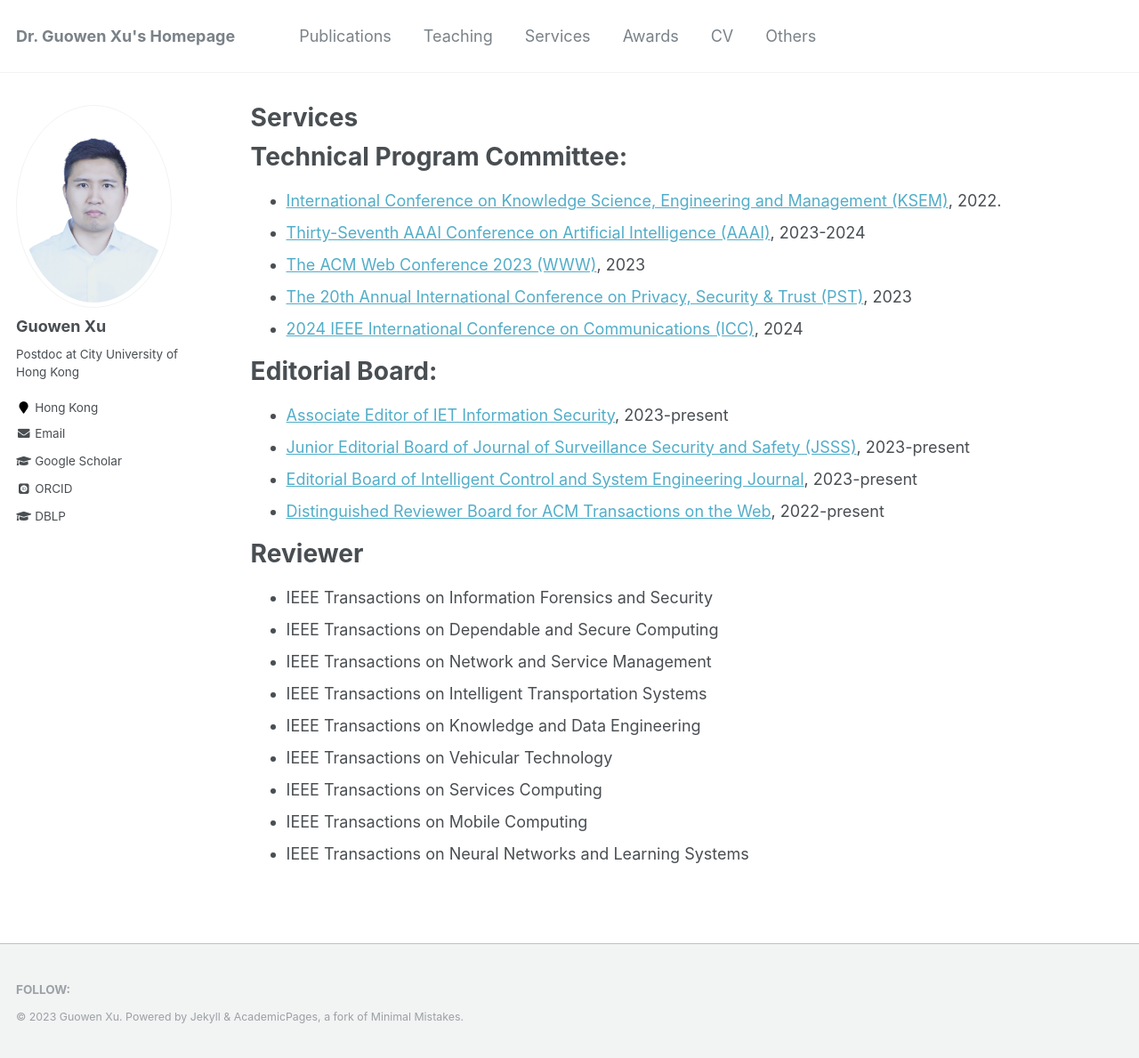
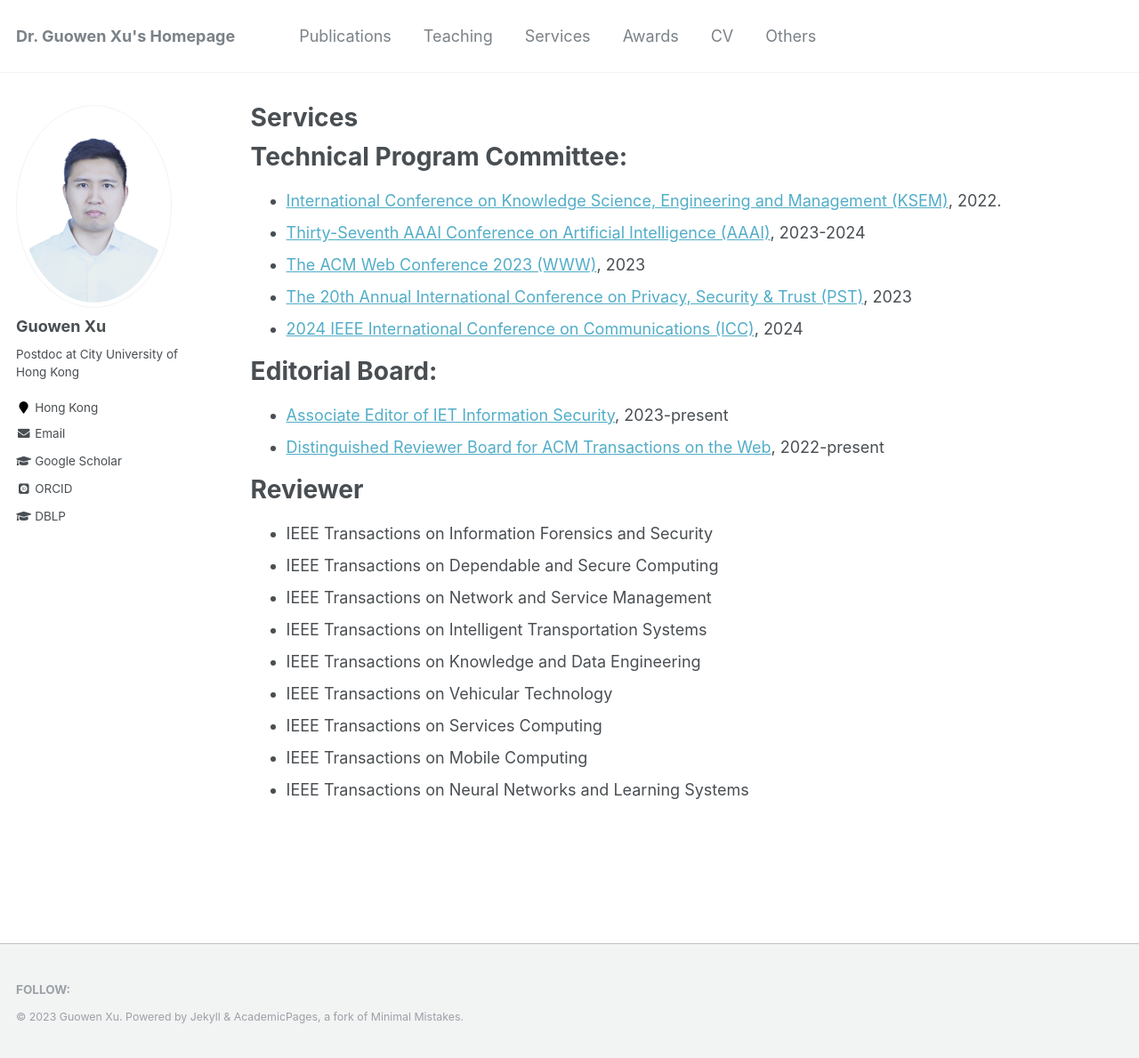
Before and after one commit to Guowen-xu/guowen-xu.github.io, a Jekyll site: the page built from _pages/services.md, in a window 1280 px wide and 1189 px high. Shown: the whole window at 89% size. Built offline with Jekyll 4.4.1, drawn with Linux system fonts in a browser that asks for light colours; some web fonts are replaced.

Commit message:
Update services.md

```diff
--- a/_pages/services.md
+++ b/_pages/services.md
@@ -15,8 +15,6 @@ Technical Program Committee:
 Editorial Board:
 ======
 * [Associate Editor of IET Information Security](https://www.hindawi.com/journals/ietis/editors/), 2023-present
-* [Junior Editorial Board of Journal of Surveillance Security and Safety (JSSS)](https://jsssjournal.com/editorsYouth/index), 2023-present
-*  [Editorial Board of Intelligent Control and System Engineering Journal](https://ojs.acad-pub.com/index.php/ICSE/about/editorialTeam), 2023-present
 * [Distinguished Reviewer Board for ACM Transactions on the Web](https://dl.acm.org/journal/tweb), 2022-present
 
 Reviewer
```
